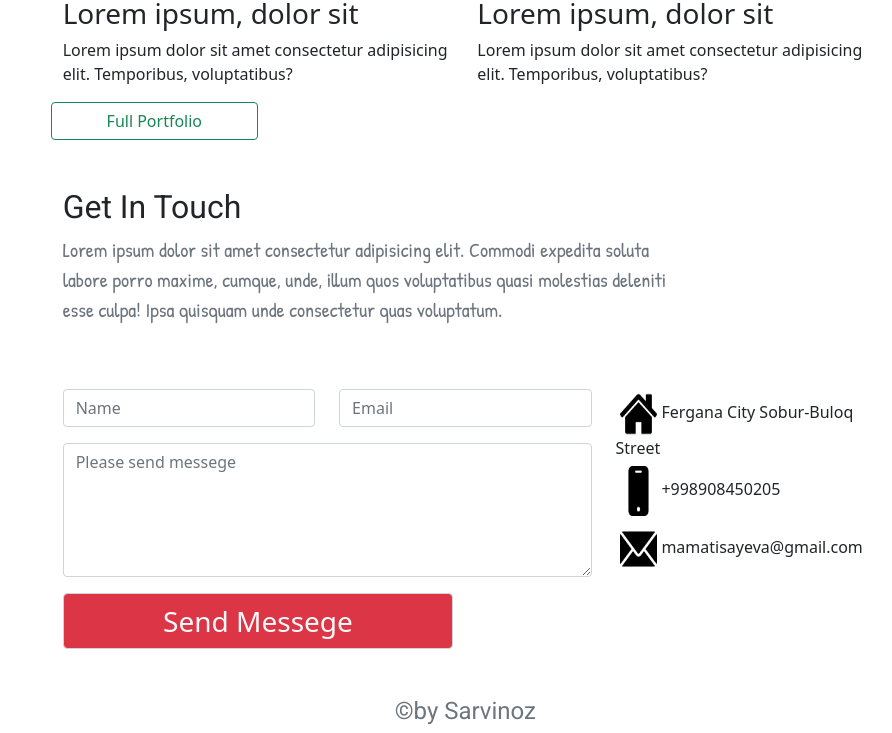
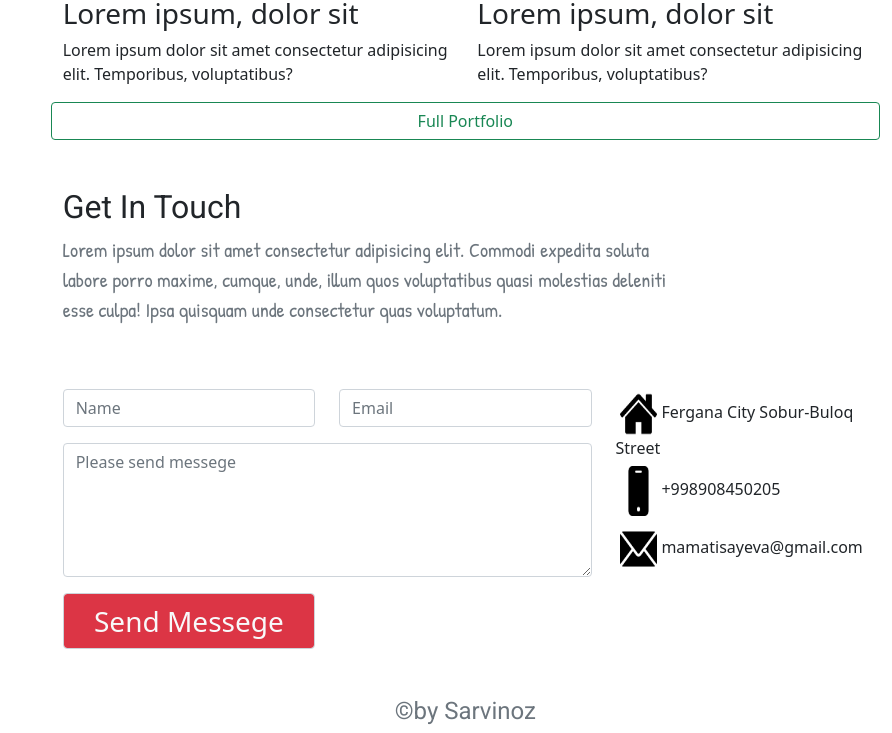
Before and after one commit to Arvi-Money/btn-loyiha, a plain HTML site: page index.html in a window 1280 px wide. Shown: the part 1847-2580 px from the top of the page, without its empty margins (388-1280 px from the left). Drawn offline with nearby package versions, Linux system fonts and the light colour scheme.

Commit message:
Sarvinoz

```diff
--- a/index.html
+++ b/index.html
@@ -74,9 +74,7 @@
                     <h3>Lorem ipsum, dolor sit </h3>
                     <p>Lorem ipsum dolor sit amet consectetur adipisicing elit. Temporibus, voluptatibus?</p>
                  </div>
-
-                 <button class="btn btn-outline-success mb-5 w-25">Full Portfolio</button>
-
+                  <button class="btn btn-outline-success mb-5 ">Full Portfolio</button>
                 </div>
 
             </div>
@@ -123,8 +121,8 @@
            </div>
 
            <div class="row">
-            <div class="col-6">
-               <button class="form-control bg-danger text-light text-capitalize mb-5 fs-3 mt-2">Send messege</button>
+            <div class="col-md-4">
+               <button class="form-control bg-danger text-light text-capitalize mb-5 fs-3 mt-2" type="submit">Send messege</button>
             </div>
            </div>
            <div class="row">
```
